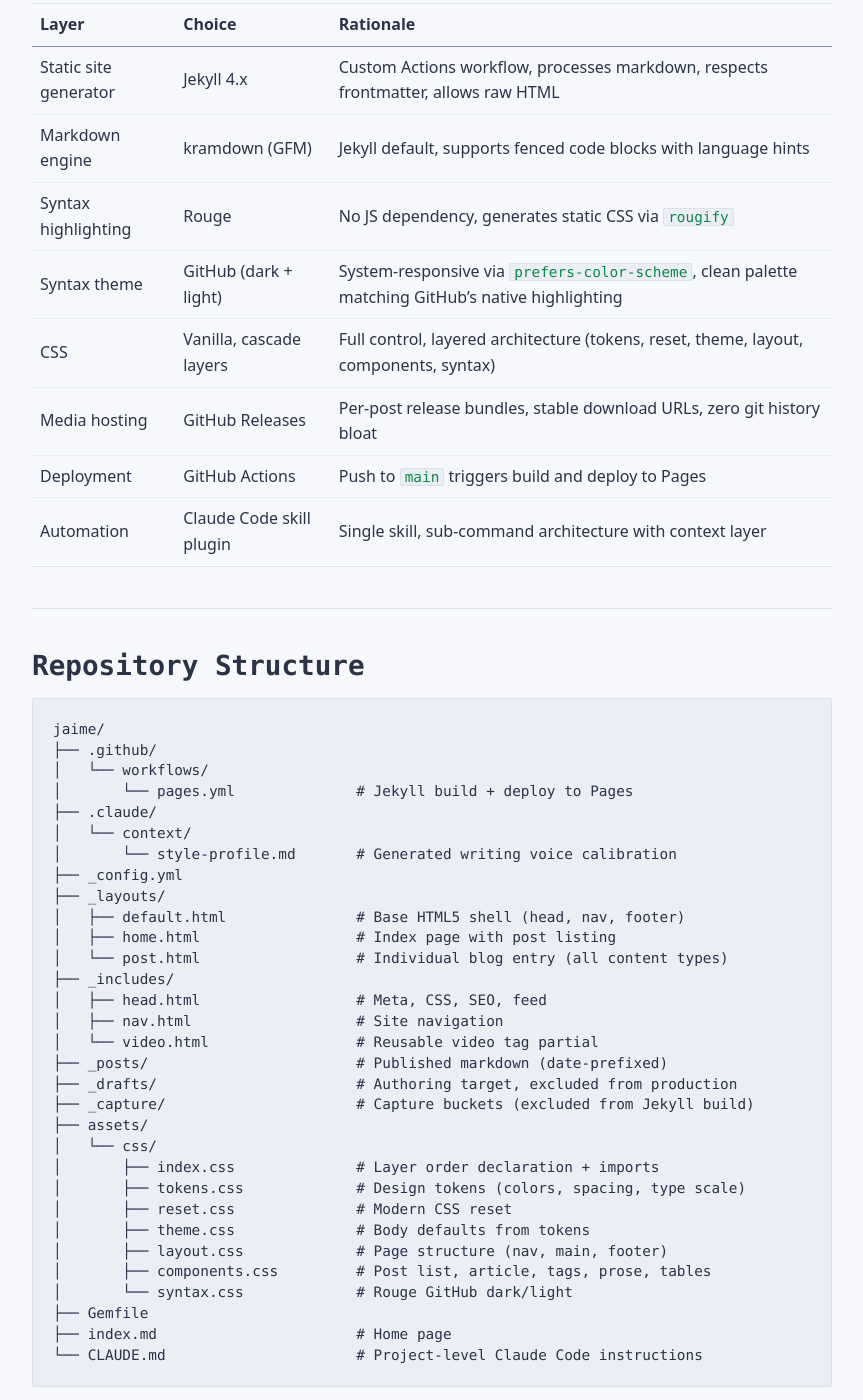
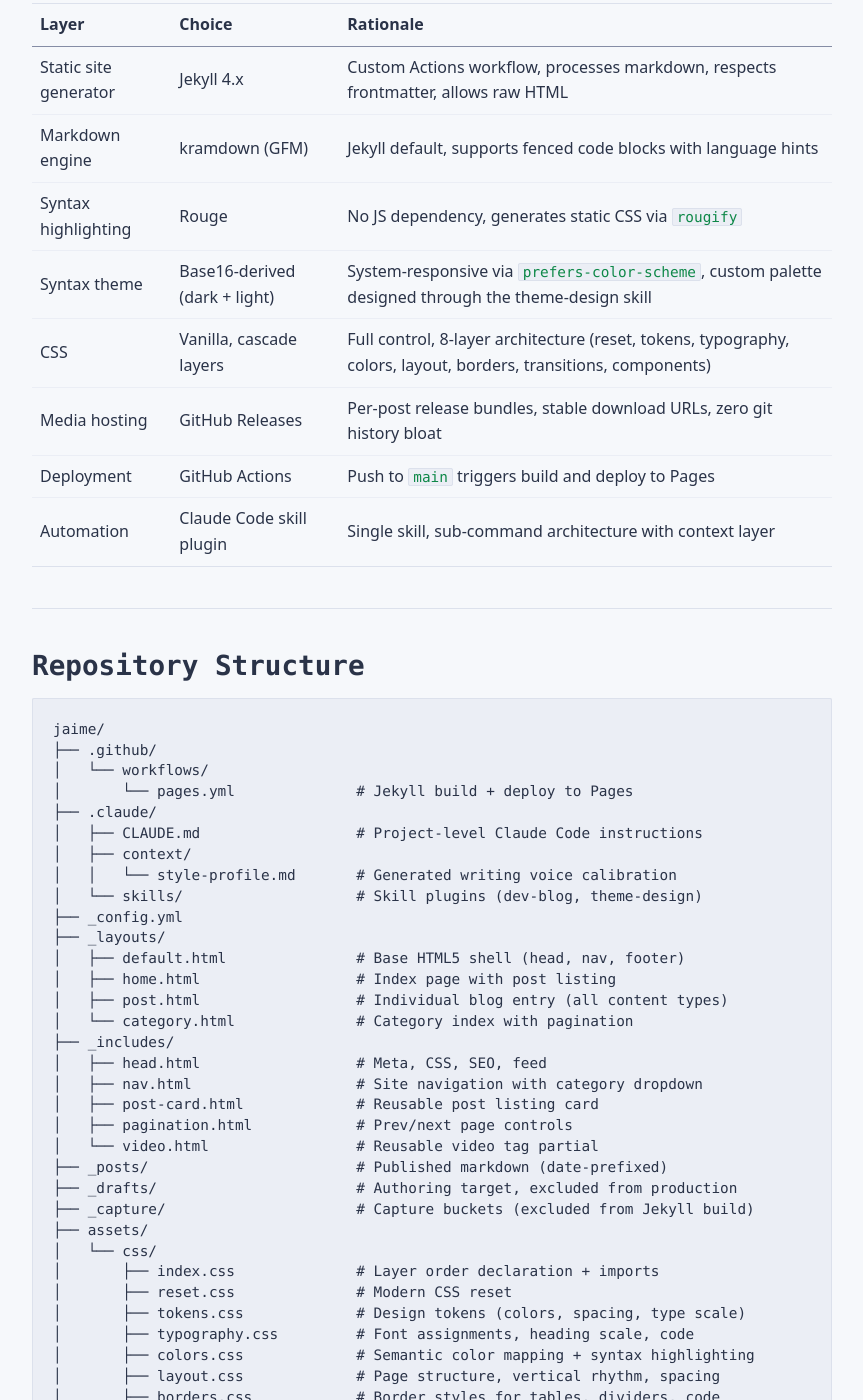
Before and after one commit to tailored-agentic-units/jaime, a Jekyll site: the page built from _posts/2026-02-07-dev-blog-architecture.md, in a window 1280 px wide and 1400 px high, scrolled down 725 px. Shown: the whole window, without its empty margins (208-1071 px from the left). Built offline with Jekyll 4.4.1, drawn with Linux system fonts in a browser that asks for light colours; some of the changed text lies outside the part shown.

Commit message:
align architecture to final state

````diff
--- a/_posts/2026-02-07-dev-blog-architecture.md
+++ b/_posts/2026-02-07-dev-blog-architecture.md
@@ -29,8 +29,8 @@ A stylized developer blog built on [GitHub Pages](https://pages.github.com/) wit
 | Static site generator | Jekyll 4.x | Custom Actions workflow, processes markdown, respects frontmatter, allows raw HTML |
 | Markdown engine | kramdown (GFM) | Jekyll default, supports fenced code blocks with language hints |
 | Syntax highlighting | Rouge | No JS dependency, generates static CSS via `rougify` |
-| Syntax theme | GitHub (dark + light) | System-responsive via `prefers-color-scheme`, clean palette matching GitHub's native highlighting |
-| CSS | Vanilla, cascade layers | Full control, layered architecture (tokens, reset, theme, layout, components, syntax) |
+| Syntax theme | Base16-derived (dark + light) | System-responsive via `prefers-color-scheme`, custom palette designed through the theme-design skill |
+| CSS | Vanilla, cascade layers | Full control, 8-layer architecture (reset, tokens, typography, colors, layout, borders, transitions, components) |
 | Media hosting | GitHub Releases | Per-post release bundles, stable download URLs, zero git history bloat |
 | Deployment | GitHub Actions | Push to `main` triggers build and deploy to Pages |
 | Automation | Claude Code skill plugin | Single skill, sub-command architecture with context layer |
@@ -45,16 +45,21 @@ jaime/
 │   └── workflows/
 │       └── pages.yml              # Jekyll build + deploy to Pages
 ├── .claude/
-│   └── context/
-│       └── style-profile.md       # Generated writing voice calibration
+│   ├── CLAUDE.md                  # Project-level Claude Code instructions
+│   ├── context/
+│   │   └── style-profile.md       # Generated writing voice calibration
+│   └── skills/                    # Skill plugins (dev-blog, theme-design)
 ├── _config.yml
 ├── _layouts/
 │   ├── default.html               # Base HTML5 shell (head, nav, footer)
 │   ├── home.html                  # Index page with post listing
-│   └── post.html                  # Individual blog entry (all content types)
+│   ├── post.html                  # Individual blog entry (all content types)
+│   └── category.html              # Category index with pagination
 ├── _includes/
 │   ├── head.html                  # Meta, CSS, SEO, feed
-│   ├── nav.html                   # Site navigation
+│   ├── nav.html                   # Site navigation with category dropdown
+│   ├── post-card.html             # Reusable post listing card
+│   ├── pagination.html            # Prev/next page controls
 │   └── video.html                 # Reusable video tag partial
 ├── _posts/                        # Published markdown (date-prefixed)
 ├── _drafts/                       # Authoring target, excluded from production
@@ -62,15 +67,17 @@ jaime/
 ├── assets/
 │   └── css/
 │       ├── index.css              # Layer order declaration + imports
+│       ├── reset.css              # Modern CSS reset
 │       ├── tokens.css             # Design tokens (colors, spacing, type scale)
-│       ├── reset.css              # Modern CSS reset
-│       ├── theme.css              # Body defaults from tokens
-│       ├── layout.css             # Page structure (nav, main, footer)
-│       ├── components.css         # Post list, article, tags, prose, tables
-│       └── syntax.css             # Rouge GitHub dark/light
+│       ├── typography.css         # Font assignments, heading scale, code
+│       ├── colors.css             # Semantic color mapping + syntax highlighting
+│       ├── layout.css             # Page structure, vertical rhythm, spacing
+│       ├── borders.css            # Border styles for tables, dividers, code
+│       ├── transitions.css        # Link and interactive element transitions
+│       └── components.css         # Nav, post cards, tags, pagination
+├── 404.html                       # Custom 404 page
 ├── Gemfile
-├── index.md                       # Home page
-└── CLAUDE.md                      # Project-level Claude Code instructions
+└── index.md                       # Home page
 ```
 
 ### Key Structural Decisions
@@ -78,7 +85,7 @@ jaime/
 - **`_drafts/`** is the default authoring target. Jekyll ignores drafts in production, creating a review gate before publish.
 - **`_capture/`** is excluded from the Jekyll build via `_config.yml`. Capture buckets live in the repo for traceability but never render.
 - **`assets/media/`** is gitignored entirely. It exists only as a local staging area — on publish, media is uploaded to a GitHub Release and the directory is created on demand.
-- **One `post` layout** handles all content types. Differentiation between updates and concepts is expressed through frontmatter tags and categories, not separate templates.
+- **One `post` layout** handles all content types. Differentiation is expressed through frontmatter tags and categories, not separate templates. Category index pages are auto-generated via jekyll-paginate-v2 autopages.
 
 ---
 
@@ -88,52 +95,67 @@ The stylesheet is organized into cascade layers, with each layer defined in its
 
 ```css
 /* index.css */
-@layer tokens, reset, theme, layout, components, syntax;
+@layer reset, tokens, typography, colors, layout, borders, transitions, components;
 
+@import url("./reset.css");
 @import url("./tokens.css");
-@import url("./reset.css");
-@import url("./theme.css");
+@import url("./typography.css");
+@import url("./colors.css");
 @import url("./layout.css");
+@import url("./borders.css");
+@import url("./transitions.css");
 @import url("./components.css");
-@import url("./syntax.css");
 ```
 
 ### Layer Responsibilities
 
 | Layer | Purpose |
 |-------|---------|
-| **tokens** | CSS custom properties — colors, spacing, type scale, fonts. Light/dark variants via `prefers-color-scheme` |
 | **reset** | Modern CSS reset — box-sizing, margin removal, media defaults, text wrapping |
-| **theme** | Body-level defaults applied from tokens (font family, background, foreground) |
-| **layout** | Page structure — content width, nav, footer, margin/padding |
-| **components** | Post list, article prose, tags, tables, code blocks, blockquotes |
-| **syntax** | Rouge-generated GitHub syntax highlighting (dark + light) |
+| **tokens** | CSS custom properties — theme colors, Base16 palette, spacing, type scale, fonts. Light/dark variants via `prefers-color-scheme` |
+| **typography** | Font assignments per voice (body, chrome, code), heading scale, line heights |
+| **colors** | Semantic color mapping for surfaces, text, links, and Rouge syntax highlighting classes |
+| **layout** | Page structure — content width, vertical rhythm, heading spacing, responsive breakpoints |
+| **borders** | Border styles for tables, horizontal rules, code blocks, blockquotes |
+| **transitions** | Link hover/focus transitions and interactive element effects |
+| **components** | Nav dropdown, post cards, tags, pagination, post headers |
 
 ### Light and Dark Mode
 
-Color tokens are derived from GitHub's interface palette and toggle automatically based on system preference:
+The color system follows a "theme colors as source of truth" architecture. Three role-based theme colors are defined as direct hex values, and Base16 accent slots derive from them where applicable:
 
 ```css
-@media (prefers-color-scheme: dark) {
-  :root {
-    --bg: #0d1117;
-    --fg: #c9d1d9;
-    --accent: #58a6ff;
-    /* ... */
-  }
+:root {
+  /* Theme colors — source of truth */
+  --color-chrome: #4cd48a;
+  --color-interactive: #5e8ef0;
+  --color-emphasis: #e464a0;
+
+  /* Base16 accents — derived from theme where applicable */
+  --base0B: var(--color-chrome);
+  --base0D: var(--color-interactive);
+  --base0E: var(--color-emphasis);
+  /* ... remaining accents use independent values */
 }
+```
 
+Light mode overrides the theme colors and freely remaps Base16 accent slots without conditional logic:
+
+```css
 @media (prefers-color-scheme: light) {
   :root {
-    --bg: #ffffff;
-    --fg: #24292f;
-    --accent: #0969da;
-    /* ... */
+    --color-chrome: #0e8848;
+    --color-interactive: #1858d0;
+    --color-emphasis: #d02878;
+
+    /* Accents remapped for light mode balance */
+    --base0A: var(--color-emphasis);  /* pink — types */
+    --base0E: #5a38c0;               /* indigo — keywords */
   }
 }
 ```
 
-Syntax highlighting follows the same pattern — `syntax.css` wraps the GitHub dark and light Rouge output in matching `prefers-color-scheme` media queries.
+Syntax highlighting maps Rouge token classes to Base16 slots in `colors.css`, so both dark and light modes receive appropriate highlighting from the same set of rules.
 
 ---
 
````
